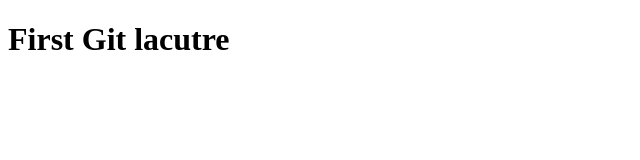
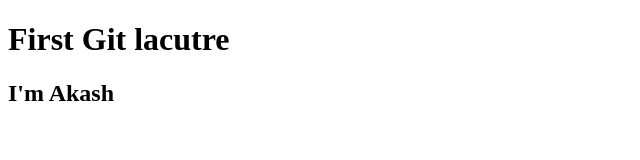
Before and after one commit to Akash0981/delta-demo, a plain HTML site: page index.html in a window 1280 px wide. Shown: the whole page, without its empty margins (0-640 px from the left). Drawn offline with Linux system fonts and the light colour scheme.

Commit message:
Addint New heading

```diff
--- a/index.html
+++ b/index.html
@@ -7,5 +7,6 @@
 </head>
 <body>
     <h1>First Git lacutre</h1>
+    <h2>I'm Akash</h2>
 </body>
 </html>
```
